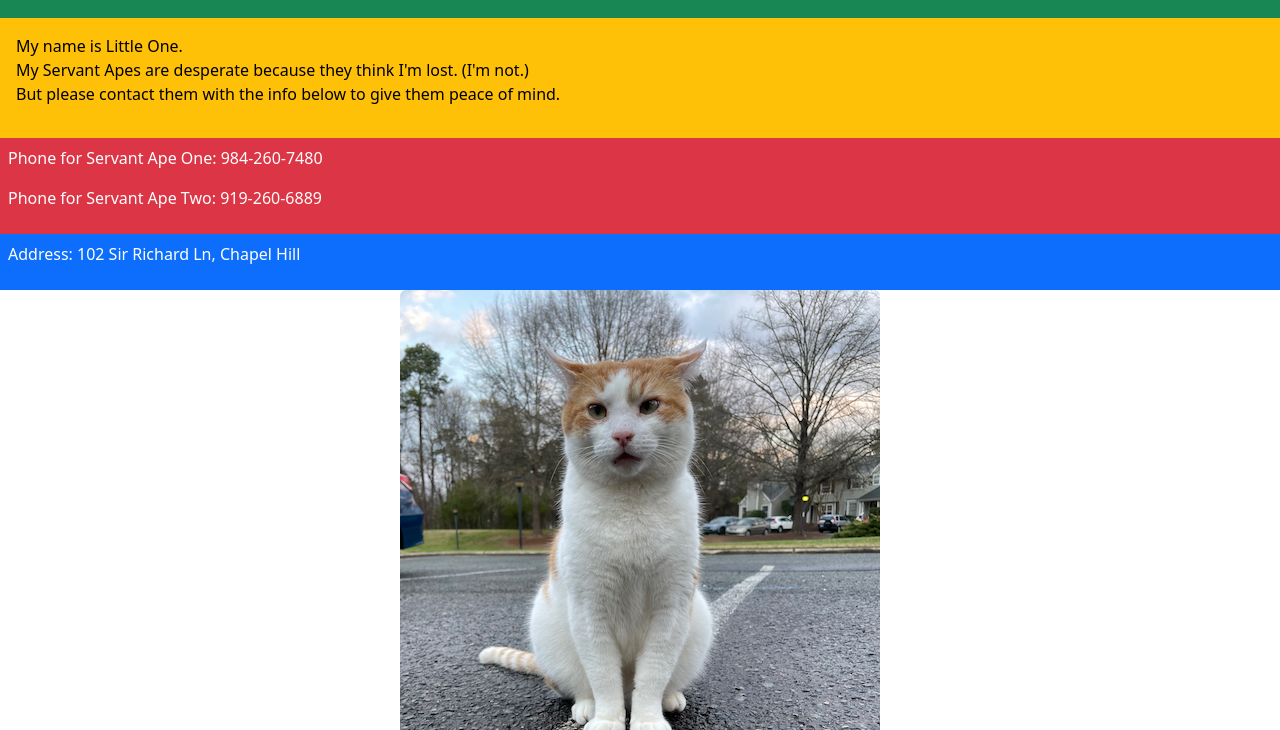
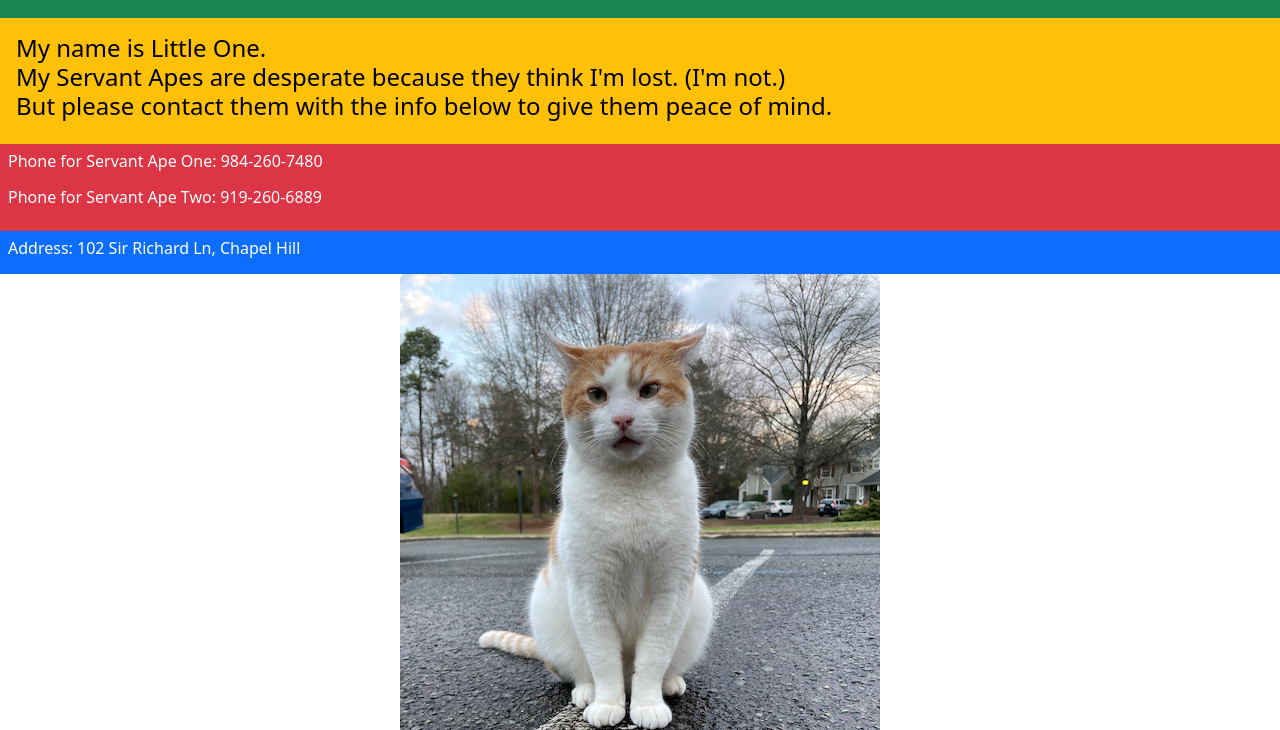
Before and after one commit to ViralSeq/little-one, a plain HTML site: page index.html in a window 1280 px wide. Shown: the part 70-800 px from the top of the page. Drawn offline with nearby package versions, Linux system fonts and the light colour scheme.

Commit message:
Update index.html

```diff
--- a/index.html
+++ b/index.html
@@ -10,23 +10,23 @@
 <div class="text-bg-success p-3"><h1><strong>Hey, you found me!</strong></h1></div>
 
 <div class="text-bg-warning p-3">
-    <p>
+    <h4>
         My name is Little One.
         <br>
         My Servant Apes are desperate because they think I'm lost.
         (I'm not.)
         <br>
         But please contact them with the info below to give them peace of mind.
-    </p>
+    </h4>
 </div>
 
 <div class="text-bg-danger p-2">
-    <p>Phone for Servant Ape One: 984-260-7480</p>
-    <p>Phone for Servant Ape Two: 919-260-6889</p>
+    <h6>Phone for Servant Ape One: 984-260-7480</p>
+    <h6>Phone for Servant Ape Two: 919-260-6889</p>
 </div>
 
 <div class="text-bg-primary p-2">
-    <p>Address: 102 Sir Richard Ln, Chapel Hill</p>
+    <h6>Address: 102 Sir Richard Ln, Chapel Hill</h6>
 </div>
 
 <div class="text-center">
```
